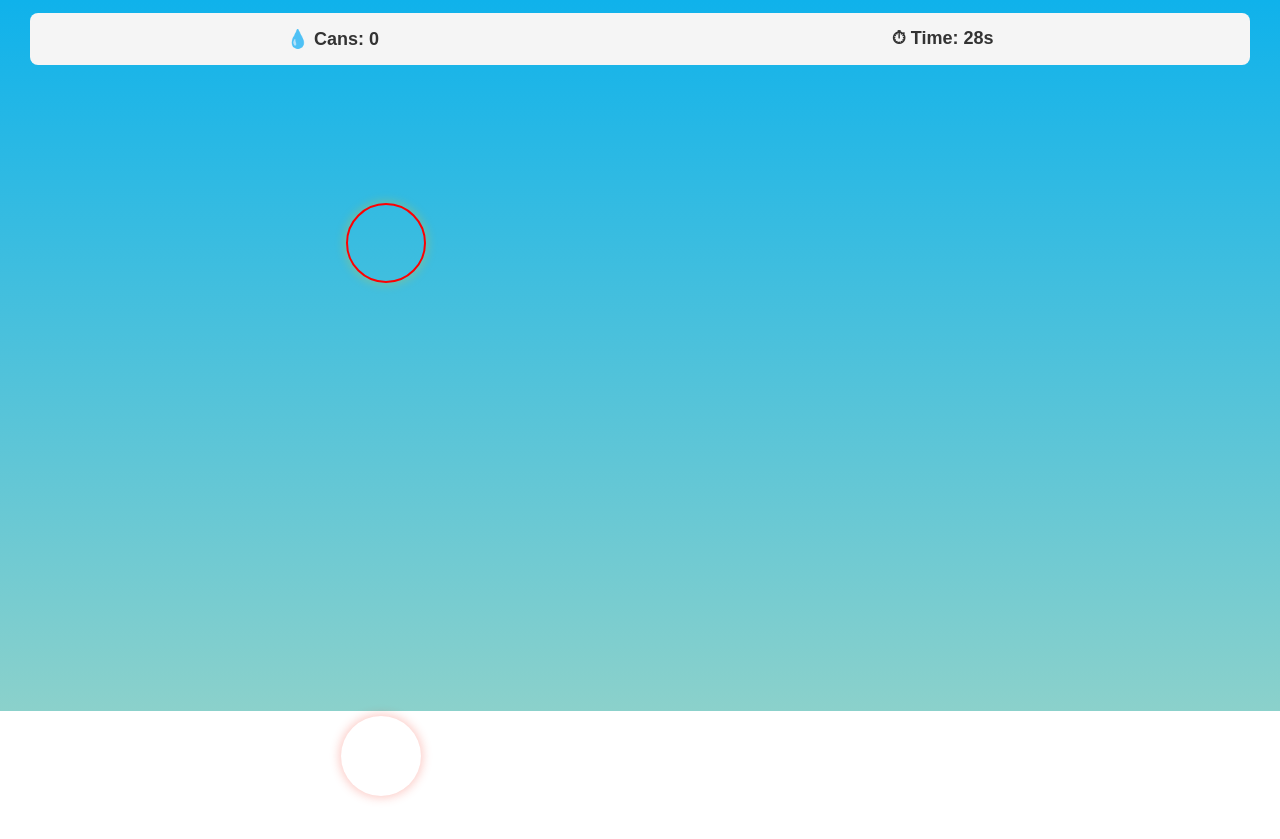
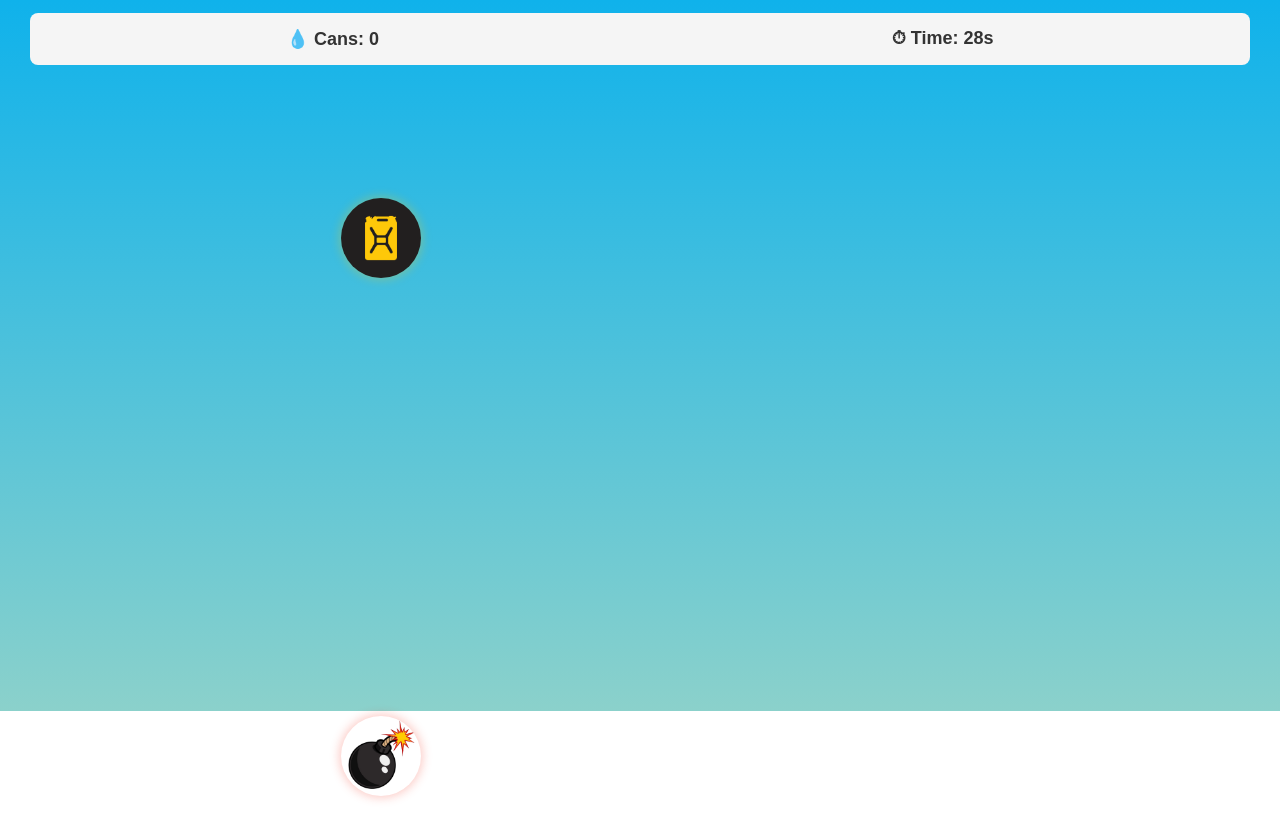
Before and after one commit to yusrak2/05-cw-game-water-quest, a plain HTML site: page index.html in a window 1280 px wide. Both pictures are taken after a click on the button "Start Game". Shown: the part 89-928 px from the top of the page. Drawn offline with Linux system fonts and the light colour scheme.

Commit message:
Clean up CSS: remove duplicates, fix image display for water cans and bombs

```diff
--- a/style.css
+++ b/style.css
@@ -18,37 +18,6 @@
   animation: confetti-fall 2.5s linear forwards;
 }
 
-/* App header with logo shown on all screens */
-.app-header {
-  display: flex;
-  justify-content: center;
-  align-items: center;
-  margin-bottom: 16px;
-  /* If you want it always pinned at top, uncomment:
-  position: fixed;
-  top: 0;
-  left: 0;
-  right: 0;
-  z-index: 1000;
-  background: transparent;
-  padding: 10px 0;
-  */
-}
-
-.logo {
-  height: 56px;
-  width: auto;
-  display: block;
-  max-width: 90vw;
-}
-
-/* If you pinned the header (fixed), add top spacing for screens:
-#start-screen, #game-screen, #end-screen {
-  margin-top: 80px;
-}
-*/
-
-
 @keyframes confetti-fall {
   0% {
     top: -30px;
@@ -59,32 +28,26 @@
     transform: rotate(360deg);
   }
 }
-.bomb-wrapper {
-  position: relative;
-  width: 80px;
-  height: 80px;
+
+/* App header with logo shown on all screens */
+.app-header {
   display: flex;
+  justify-content: center;
   align-items: center;
-  justify-content: center;
+  margin-bottom: 16px;
 }
 
-.bomb {
-  width: 80px;
-  height: 80px;
-  background-image: url('img/bomb1.png');
-  background-size: contain;
-  background-repeat: no-repeat;
-  background-position: center;
-  cursor: pointer;
-  border-radius: 50%;
-  animation: popUp 0.5s cubic-bezier(0.17, 0.67, 0.34, 2);
-  transform-origin: center;
-  box-shadow: 0 0 10px 2px #F5402C44;
+.logo {
+  height: 56px;
+  width: auto;
+  display: block;
+  max-width: 90vw;
 }
 
 /* General Reset and Box Sizing */
 * {
   box-sizing: border-box;
+  -webkit-tap-highlight-color: transparent;
 }
 
 body {
@@ -180,7 +143,7 @@ button:hover, .donate-btn:hover {
 }
 
 .grid-cell {
-  background-color: transparent; /* Changed from #e8e8e8 */
+  background-color: transparent;
   border-radius: 8px;
   aspect-ratio: 1;
   display: flex;
@@ -192,21 +155,25 @@ button:hover, .donate-btn:hover {
   overflow: hidden;
   width: 100%;
   height: 100%;
+  outline: none;
 }
 
+.grid-cell:active {
+  background: transparent !important;
+}
 
 .water-can-wrapper {
   position: static;
-  width: 70px;
-  height: 70px;
+  width: 80px;
+  height: 80px;
+  outline: none;
 }
 
 .water-can {
   width: 80px;
   height: 80px;
   background-image: url('img/water-can.png');
-  border: 2px solid red;
-  background-color: #2E9DF7;
+  background-color: #FFC907;
   background-size: contain;
   background-repeat: no-repeat;
   background-position: center;
@@ -214,16 +181,41 @@ button:hover, .donate-btn:hover {
   border-radius: 50%;
   animation: popUp 0.5s cubic-bezier(0.17, 0.67, 0.34, 2);
   transform-origin: center;
-  background-color: #FFC907;
   box-shadow: 0 0 10px 2px #FFC90744;
+  outline: none;
+}
+
+.bomb-wrapper {
+  position: relative;
+  width: 80px;
+  height: 80px;
+  display: flex;
+  align-items: center;
+  justify-content: center;
+  outline: none;
+}
+
+.bomb {
+  width: 80px;
+  height: 80px;
+  background-image: url('img/bomb1.png');
+  background-size: contain;
+  background-repeat: no-repeat;
+  background-position: center;
+  cursor: pointer;
+  border-radius: 50%;
+  animation: popUp 0.5s cubic-bezier(0.17, 0.67, 0.34, 2);
+  transform-origin: center;
+  box-shadow: 0 0 10px 2px #F5402C44;
+  outline: none;
 }
 
 @keyframes popUp {
   0% {
-    transform: scale(0.5); /* Start scaling from the center */
+    transform: scale(0.5);
   }
   100% {
-    transform: scale(1); /* End scaling at full size */
+    transform: scale(1);
   }
 }
 
@@ -272,36 +264,6 @@ button {
   color: #333;
 }
 
-@media (max-width: 600px) {
-  body {
-    padding: 10px;
-  }
-  .container {
-    padding: 16px;
-    margin: 10px auto;
-    border-radius: 6px;
-  }
-  .game-grid {
-    max-width: 98vw;
-    gap: 8px;
-  }
-  .stats {
-    flex-direction: column;
-    gap: 8px;
-    font-size: 16px;
-    padding: 8px 0;
-  }
-  .achievement {
-    font-size: 20px;
-    padding: 10px 0;
-  }
-  button {
-    font-size: 15px;
-    padding: 10px 18px;
-    margin-top: 18px;
-  }
-}
-
 .difficulty-selection {
   margin: 20px 0;
 }
@@ -338,20 +300,33 @@ button {
   color: white;
   border-color: #4CAF50;
 }
-/* Remove tap/active highlight and any click background */
-* {
-  -webkit-tap-highlight-color: transparent;
+
+@media (max-width: 600px) {
+  body {
+    padding: 10px;
+  }
+  .container {
+    padding: 16px;
+    margin: 10px auto;
+    border-radius: 6px;
+  }
+  .game-grid {
+    max-width: 98vw;
+    gap: 8px;
+  }
+  .stats {
+    flex-direction: column;
+    gap: 8px;
+    font-size: 16px;
+    padding: 8px 0;
+  }
+  .achievement {
+    font-size: 20px;
+    padding: 10px 0;
+  }
+  button {
+    font-size: 15px;
+    padding: 10px 18px;
+    margin-top: 18px;
+  }
 }
-.grid-cell,
-.grid-cell:active,
-.water-can-wrapper,
-.bomb-wrapper,
-.water-can,
-.bomb {
-  background: transparent !important;
-  outline: none;
-}
-.water-can:active,
-.bomb:active {
-  background: transparent !important;
-}
```
